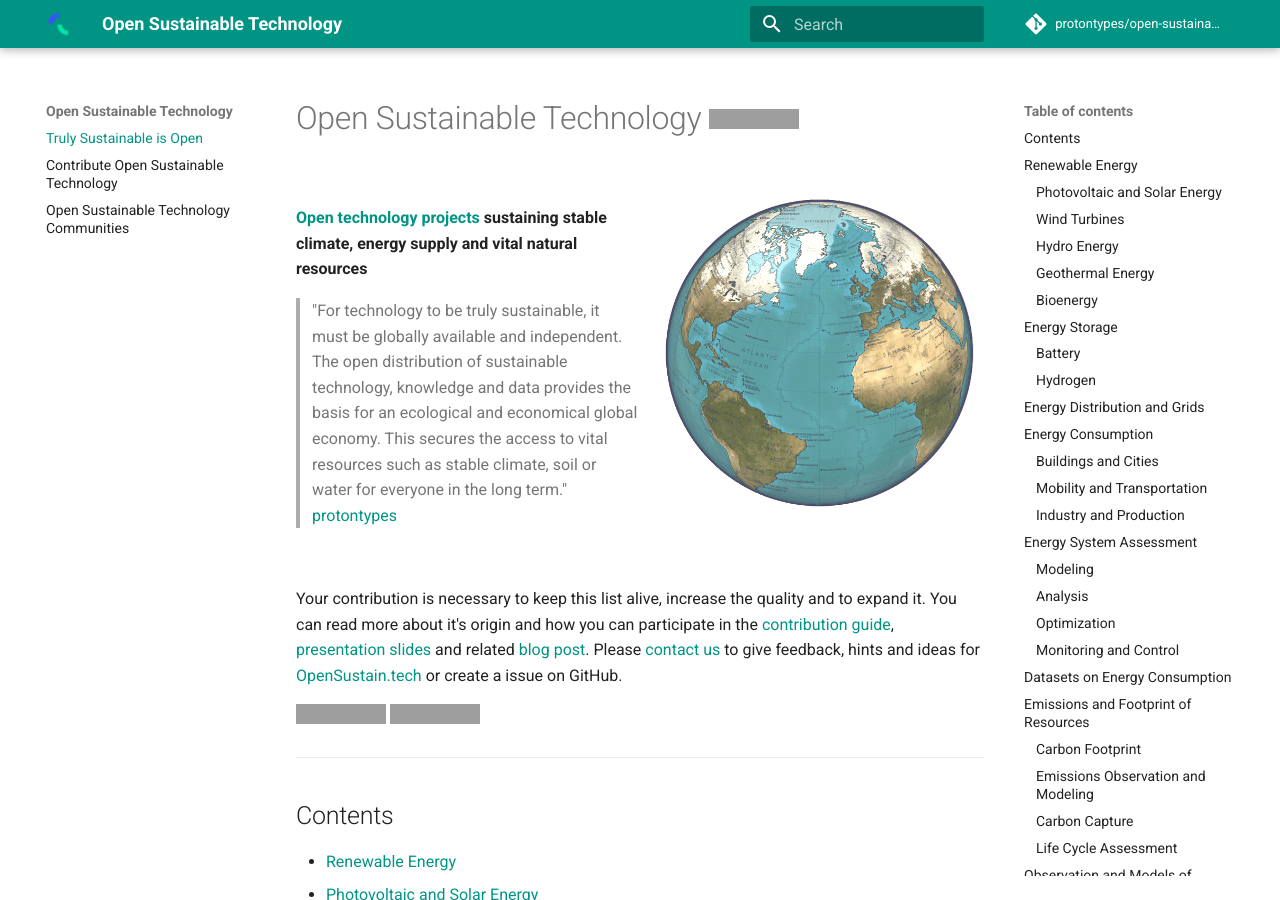
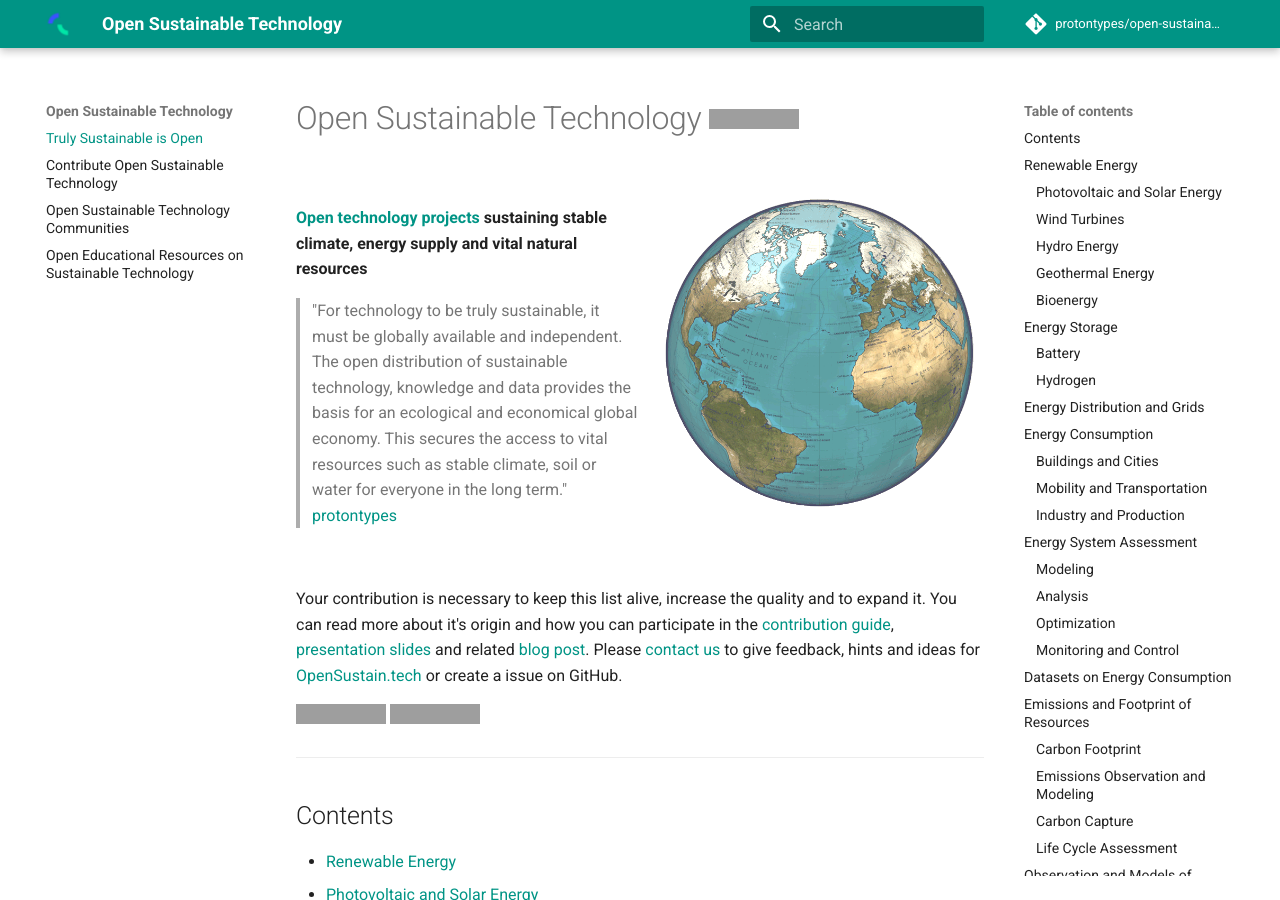
Before and after one commit to protontypes/open-sustainable-technology, an MkDocs documentation site: the page built from docs/index.md, in a window 1280 px wide and 900 px high. Built offline with MkDocs 1.6.1 and Material for MkDocs 9.7.7, drawn with Linux system fonts in a browser that asks for light colours; comment, search, counter and statistics services are not loaded; grey boxes are pictures that could not be loaded.

Commit message:
Added EDUCATION.md to mkdocs.yml

```diff
--- a/mkdocs.yml
+++ b/mkdocs.yml
@@ -7,6 +7,7 @@ nav:
   - "Truly Sustainable is Open": "index.md"
   - "Contribute Open Sustainable Technology": "CONTRIBUTING.md"
   - "Open Sustainable Technology Communities": "COMMUNITIES.md"
+  - "Open Educational Resources on Sustainable Technology": "EDUCATION.md"
 
 theme:
   name: 'material'
```
